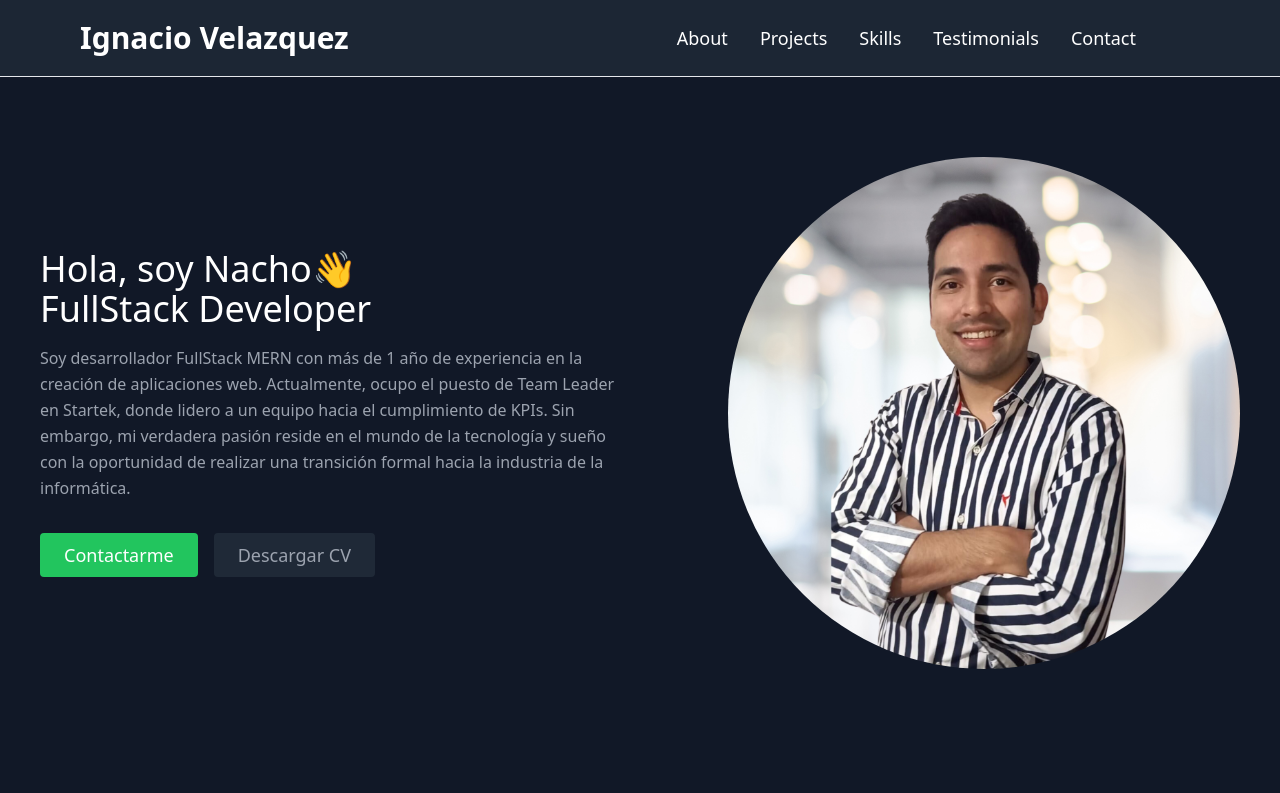
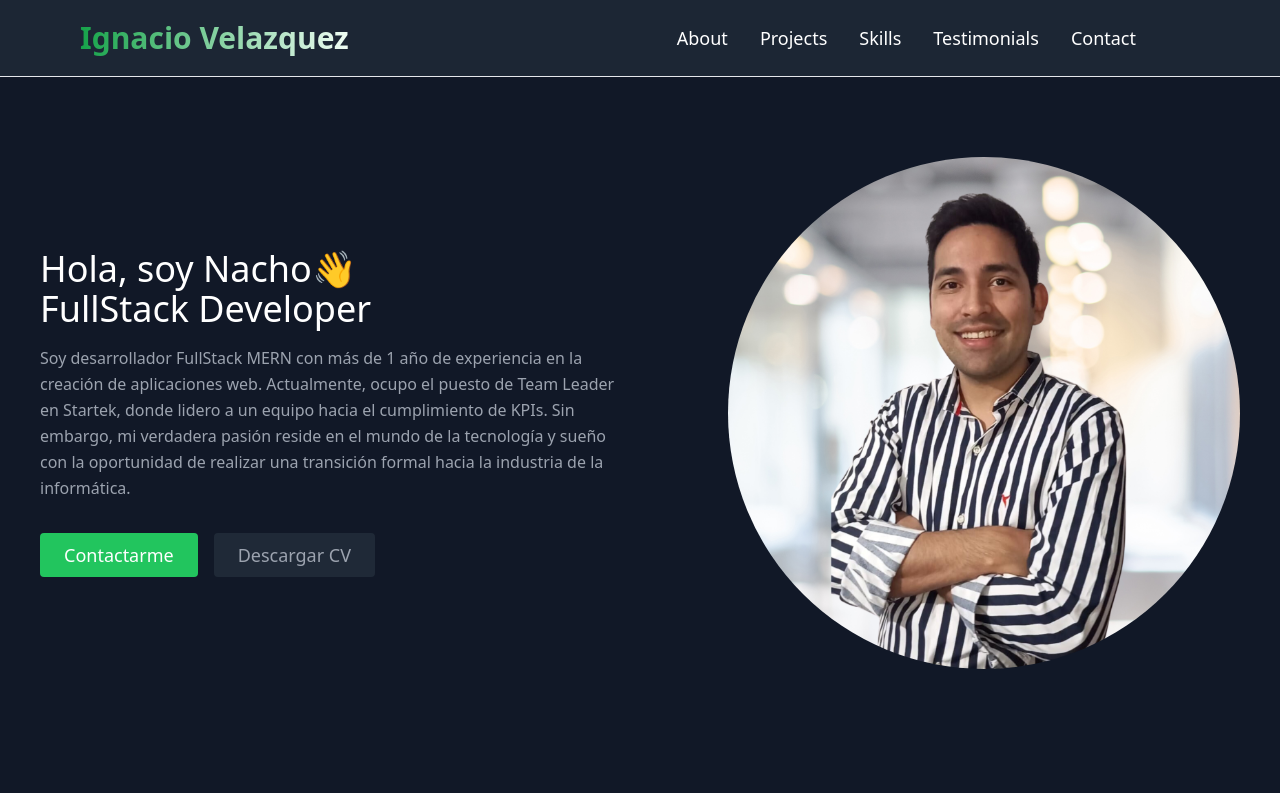
Before and after one commit to IgnacioVelazquez92/portfolio2, a React (Vite) app: page / in a window 1280 px wide. Shown: the top 793 px of the page. Built offline with nearby package versions, Linux system fonts and the light colour scheme.

Commit message:
se realiza cambio en nombre

```diff
--- a/src/components/Navbar.jsx
+++ b/src/components/Navbar.jsx
@@ -9,7 +9,7 @@ const Navbar = () => {
 
   const content = (
     <>
-      <div className="lg:hidden block absolute top-16 w-full left-0 right-0 bg-gray-800  transition">
+      <div className="lg:hidden block absolute top-16 w-full left-0 right-0 bg-gray-800/95  transition">
         <ul className="text-center text-xl p-20">
           <Link spy={true} smooth={true} to="about">
             <li className="my-4 py-4 border-b border-slate-800 hover:bg-slate-800 hover:rounded">
@@ -44,7 +44,9 @@ const Navbar = () => {
     <nav className="lg:sticky top-0 z-50">
       <div className="h-10vh flex justify-between  text-white  lg:py-5 px-20 py-4 border-b bg-gray-800/90 ">
         <div className="flex items-center flex-1">
-          <span className="text-3xl font-bold">Ignacio Velazquez</span>
+          <span className="text-3xl font-bold bg-clip-text text-transparent bg-gradient-to-r from-green-600 to-green-50">
+            Ignacio Velazquez
+          </span>
         </div>
         <div className="lg:flex lg:flex-1 items-center justify-end font-normal hidden">
           <div className="flex-10 ">
```
